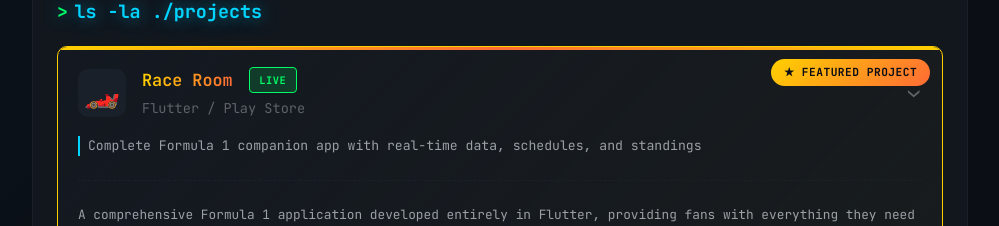
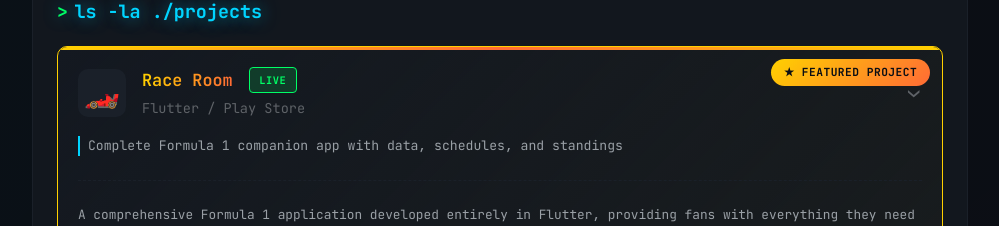
Before and after one commit to Al3x18/my-dev-site, a React (Vite) app: page / in a window 1280 px wide. Shown: the part 1610-1836 px from the top of the page, without its empty margins (140-1139 px from the left). Built offline with nearby package versions, Linux system fonts and the light colour scheme.

Commit message:
Update project description for Formula 1 app

```diff
--- a/src/components/Projects.jsx
+++ b/src/components/Projects.jsx
@@ -8,7 +8,7 @@
     icon: '🏎️',
     status: 'live',
     platform: 'Flutter / Play Store',
-    description: 'Complete Formula 1 companion app with real-time data, schedules, and standings',
+    description: 'Complete Formula 1 companion app with data, schedules, and standings',
     longDescription: 'A comprehensive Formula 1 application developed entirely in Flutter, providing fans with everything they need to follow the sport. Features include complete race calendar, driver and constructor standings, session results, and access to previous seasons data.',
     features: [
       'Complete F1 race calendar with session times',
```
